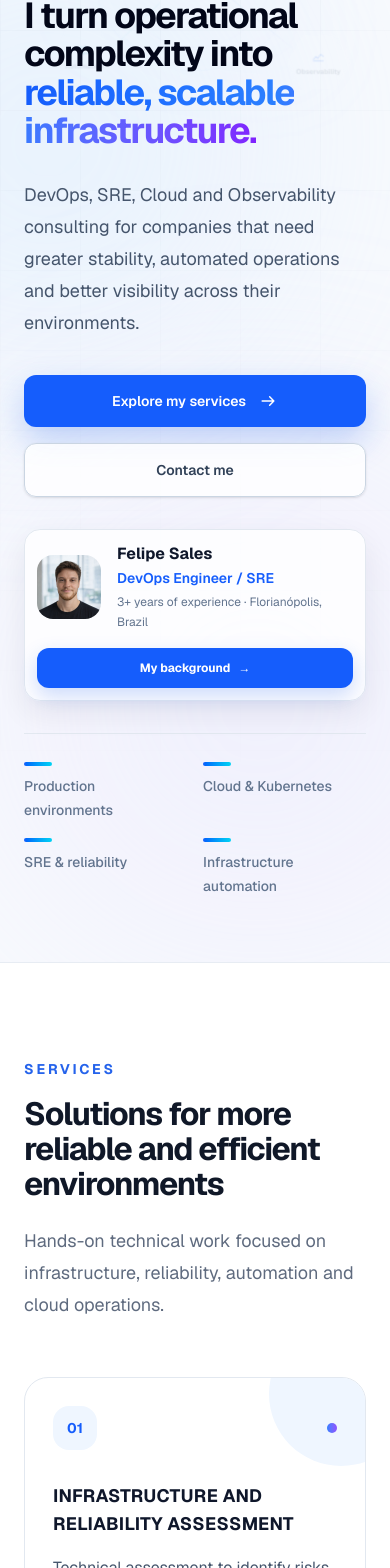
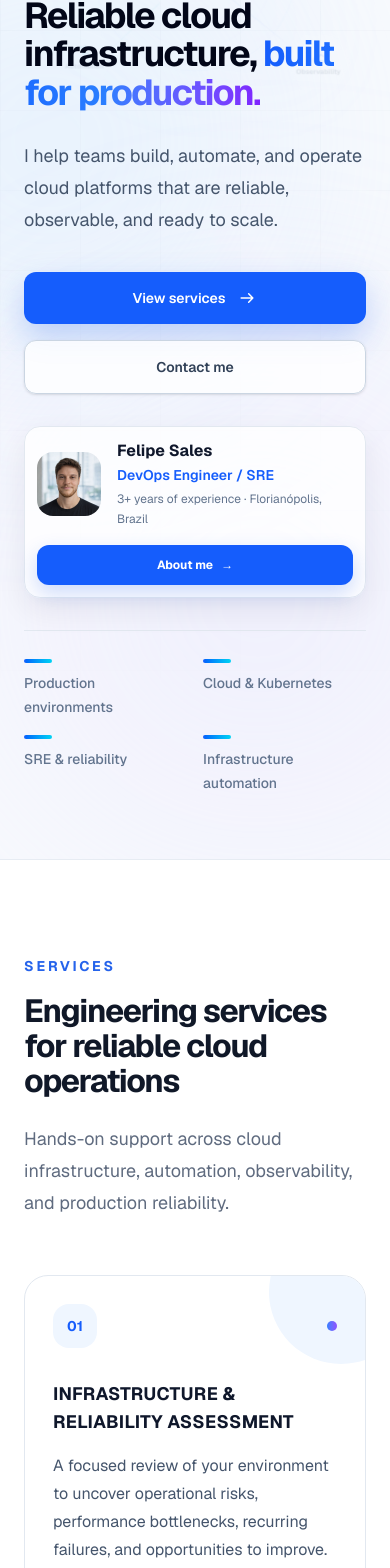
Before and after one commit to felipesalesdeoliveira/fso-cloud-consulting, a Next.js app: page /en in a window 390 px wide. Shown: the part 226-1794 px from the top of the page. Built offline with nearby package versions, Linux system fonts and the light colour scheme.

Commit message:
refactor: improve English website copy (#37)
* refactor: improve English website copy

* fix: escape apostrophes in service copy

```diff
--- a/app/en/page.tsx
+++ b/app/en/page.tsx
@@ -6,7 +6,7 @@ import { About, Articles, Footer, Process, Projects, Services, Technologies } fr
 import { siteConfig, siteImage } from "@/lib/site";
 
 const title = "FSO Cloud Consulting | DevOps & Reliability Engineering";
-const description = "DevOps, SRE, Cloud, Observability, Kubernetes and reliability consulting for production environments.";
+const description = "DevOps and SRE consulting for reliable cloud infrastructure, automation, Kubernetes, observability, and production operations.";
 
 export const metadata: Metadata = {
   title,
--- a/components/Contact.tsx
+++ b/components/Contact.tsx
@@ -45,10 +45,10 @@ export function Contact({ locale = "pt" }: { locale?: "pt" | "en" }) {
           <div>
             <p className="text-sm font-bold uppercase tracking-[0.2em] text-blue-300">{english ? "Contact" : "Contato"}</p>
             <h2 className="mt-5 max-w-2xl text-3xl font-bold leading-[1.1] tracking-[-0.035em] md:text-5xl">
-              {english ? "Is your infrastructure ready to scale reliably?" : "Sua infraestrutura está preparada para crescer com confiabilidade?"}
+              {english ? "Let's build a more reliable platform." : "Sua infraestrutura está preparada para crescer com confiabilidade?"}
             </h2>
             <p className="mt-7 max-w-xl text-lg leading-8 text-slate-300">
-              {english ? "I want to understand your environment and identify opportunities for automation, observability, stability and cost efficiency." : "Quero conhecer os desafios do seu ambiente e ajudar a identificar oportunidades de automação, observabilidade, estabilidade e redução de custos."}
+              {english ? "Tell me about your environment and the challenges you are facing. I can help identify practical ways to improve automation, observability, reliability, and cloud efficiency." : "Quero conhecer os desafios do seu ambiente e ajudar a identificar oportunidades de automação, observabilidade, estabilidade e redução de custos."}
             </p>
             <a
               href="https://wa.me/5548996297388?text=Ol%C3%A1%21%20Conheci%20a%20FSO%20Cloud%20Consulting%20pelo%20site%20e%20gostaria%20de%20conversar%20sobre%20os%20servi%C3%A7os."
--- a/components/Hero.tsx
+++ b/components/Hero.tsx
@@ -476,15 +476,15 @@ export function Hero({ locale = "pt" }: { locale?: "pt" | "en" }) {
           </div>
 
           <h1 className="max-w-4xl text-4xl font-bold leading-[1.07] tracking-[-0.045em] text-slate-950 md:text-6xl lg:text-[58px]">
-            {english ? "I turn operational complexity into " : "Transformo complexidade operacional em "}
+            {english ? "Reliable cloud infrastructure, " : "Transformo complexidade operacional em "}
             <span className="bg-gradient-to-r from-blue-600 via-blue-500 to-violet-600 bg-clip-text text-transparent">
-              {english ? "reliable, scalable infrastructure." : "infraestrutura confiável e escalável."}
+              {english ? "built for production." : "infraestrutura confiável e escalável."}
             </span>
           </h1>
 
           <p className="mt-7 max-w-2xl text-lg leading-8 text-slate-600">
             {english
-              ? "DevOps, SRE, Cloud and Observability consulting for companies that need greater stability, automated operations and better visibility across their environments."
+              ? "I help teams build, automate, and operate cloud platforms that are reliable, observable, and ready to scale."
               : "Consultoria especializada em DevOps, SRE, Cloud e Observabilidade para empresas que precisam aumentar a estabilidade, automatizar operações e ter mais visibilidade sobre seus ambientes."}
           </p>
 
@@ -493,7 +493,7 @@ export function Hero({ locale = "pt" }: { locale?: "pt" | "en" }) {
               href={english ? "#services" : "#servicos"}
               className="inline-flex w-full items-center justify-center gap-3 rounded-xl bg-blue-600 px-6 py-4 text-center text-sm font-semibold text-white shadow-[0_14px_32px_rgba(37,99,235,0.25)] transition duration-300 hover:-translate-y-1 hover:bg-blue-700 hover:shadow-[0_18px_40px_rgba(37,99,235,0.32)] sm:w-auto"
             >
-              {english ? "Explore my services" : "Conheça meus serviços"}
+              {english ? "View services" : "Conheça meus serviços"}
               <ArrowIcon />
             </a>
 
@@ -519,7 +519,7 @@ export function Hero({ locale = "pt" }: { locale?: "pt" | "en" }) {
               <p className="mt-1 text-xs leading-5 text-slate-500">{english ? "3+ years of experience · Florianópolis, Brazil" : "Mais de 3 anos de experiência · Florianópolis, SC"}</p>
             </div>
             <a href={english ? "#about" : "#sobre"} className="inline-flex w-full shrink-0 items-center justify-center gap-2 rounded-xl bg-blue-600 px-4 py-3 text-xs font-bold text-white shadow-[0_8px_20px_rgba(37,99,235,0.22)] transition hover:-translate-y-0.5 hover:bg-blue-700 hover:shadow-[0_12px_26px_rgba(37,99,235,0.3)] sm:w-auto">
-              {english ? "My background" : "Minha trajetória"} <span aria-hidden="true">→</span>
+              {english ? "About me" : "Minha trajetória"} <span aria-hidden="true">→</span>
             </a>
           </div>
 
--- a/components/Sections.tsx
+++ b/components/Sections.tsx
@@ -33,9 +33,9 @@ export function Services({ locale = "pt" }: { locale?: "pt" | "en" }) {
       <div className="mx-auto max-w-7xl">
         <div className="max-w-3xl">
           <p className="section-label">{english ? "Services" : "Serviços"}</p>
-          <h2 className="section-title">{english ? "Solutions for more reliable and efficient environments" : "Soluções para ambientes mais confiáveis e eficientes"}</h2>
+          <h2 className="section-title">{english ? "Engineering services for reliable cloud operations" : "Soluções para ambientes mais confiáveis e eficientes"}</h2>
           <p className="section-description">
-            {english ? "Hands-on technical work focused on infrastructure, reliability, automation and cloud operations." : "Atuação técnica direcionada aos principais desafios de infraestrutura, confiabilidade, automação e operação em nuvem."}
+            {english ? "Hands-on support across cloud infrastructure, automation, observability, and production reliability." : "Atuação técnica direcionada aos principais desafios de infraestrutura, confiabilidade, automação e operação em nuvem."}
           </p>
         </div>
 
@@ -80,9 +80,9 @@ export function Process({ locale = "pt" }: { locale?: "pt" | "en" }) {
       <div className="relative mx-auto max-w-7xl">
         <div className="max-w-3xl">
           <p className="section-label">{english ? "How it works" : "Como funciona"}</p>
-          <h2 className="section-title">{english ? "A clear process from assessment to delivery" : "Um processo claro do diagnóstico à evolução"}</h2>
+          <h2 className="section-title">{english ? "A practical path from discovery to handover" : "Um processo claro do diagnóstico à evolução"}</h2>
           <p className="section-description">
-            {english ? "Every engagement starts with context and progresses through clear priorities, technical follow-up and aligned deliverables." : "Cada projeto começa com a compreensão do cenário atual e evolui com prioridades claras, acompanhamento técnico e entregas alinhadas às necessidades da empresa."}
+            {english ? "Every engagement begins with the current environment and business goals, then moves through clear priorities, controlled delivery, and an effective handover." : "Cada projeto começa com a compreensão do cenário atual e evolui com prioridades claras, acompanhamento técnico e entregas alinhadas às necessidades da empresa."}
           </p>
         </div>
 
@@ -112,16 +112,16 @@ export function About({ locale = "pt" }: { locale?: "pt" | "en" }) {
       <div className="mx-auto grid max-w-7xl gap-16 lg:grid-cols-[1.08fr_0.92fr]">
         <div>
           <p className="section-label">{english ? "About" : "Sobre"}</p>
-          <h2 className="section-title">{english ? "DevOps and SRE applied to production environments." : "DevOps e SRE aplicados a ambientes de produção."}</h2>
+          <h2 className="section-title">{english ? "DevOps and SRE, grounded in production experience." : "DevOps e SRE aplicados a ambientes de produção."}</h2>
           <div className="mt-8 max-w-3xl space-y-5 text-lg leading-8 text-slate-600">
             <p>
-              {english ? "I am a DevOps Engineer and SRE with more than three years of experience in cloud infrastructure, automation, Kubernetes, CI/CD and observability, building and operating production environments." : "Sou DevOps Engineer/SRE com mais de 3 anos de experiência em infraestrutura cloud, automação, Kubernetes, CI/CD e observabilidade, atuando na construção, operação e evolução de ambientes de produção."}
+              {english ? "I am a DevOps Engineer and SRE with more than three years of hands-on experience building, operating, and improving production environments. My work spans cloud infrastructure, automation, Kubernetes, CI/CD, and observability." : "Sou DevOps Engineer/SRE com mais de 3 anos de experiência em infraestrutura cloud, automação, Kubernetes, CI/CD e observabilidade, atuando na construção, operação e evolução de ambientes de produção."}
             </p>
             <p>
-              {english ? "I have hands-on experience with AWS, Terraform, Docker, Kubernetes, Helm, GitHub Actions, Jenkins and Argo CD, as well as Prometheus, Grafana, Loki, Elastic Stack and OpenTelemetry. My work also covers troubleshooting, incident investigation and collaboration with development and infrastructure teams." : "Tenho experiência prática com AWS, Terraform, Docker, Kubernetes, Helm, GitHub Actions, Jenkins e Argo CD, além da implementação de soluções de observabilidade com Prometheus, Grafana, Loki, Elastic Stack e OpenTelemetry. Minha atuação também envolve troubleshooting, investigação de incidentes e colaboração com equipes de desenvolvimento e infraestrutura."}
+              {english ? "I work with AWS, Terraform, Docker, Kubernetes, Helm, GitHub Actions, Jenkins, and Argo CD, alongside observability tooling such as Prometheus, Grafana, Loki, Elastic Stack, and OpenTelemetry. I also troubleshoot complex issues, investigate incidents, and work closely with development and infrastructure teams." : "Tenho experiência prática com AWS, Terraform, Docker, Kubernetes, Helm, GitHub Actions, Jenkins e Argo CD, além da implementação de soluções de observabilidade com Prometheus, Grafana, Loki, Elastic Stack e OpenTelemetry. Minha atuação também envolve troubleshooting, investigação de incidentes e colaboração com equipes de desenvolvimento e infraestrutura."}
             </p>
             <p>
-              {english ? "My previous background in Civil Engineering contributes a structured perspective on planning, risk, cost and problem solving. Through FSO Cloud Consulting, I apply this experience to deliver reliable, automated solutions aligned with each environment." : "Minha formação anterior em Engenharia Civil contribuiu para uma visão estruturada de planejamento, riscos, custos e resolução de problemas. À frente da FSO Cloud Consulting, aplico essa experiência para desenvolver soluções confiáveis, automatizadas e alinhadas às necessidades de cada ambiente."}
+              {english ? "My background in Civil Engineering shaped a structured approach to planning, risk, cost, and problem-solving. At FSO Cloud Consulting, I bring that discipline to reliable, automated solutions tailored to each environment." : "Minha formação anterior em Engenharia Civil contribuiu para uma visão estruturada de planejamento, riscos, custos e resolução de problemas. À frente da FSO Cloud Consulting, aplico essa experiência para desenvolver soluções confiáveis, automatizadas e alinhadas às necessidades de cada ambiente."}
             </p>
           </div>
           <a
@@ -162,9 +162,9 @@ export function Projects({ locale = "pt" }: { locale?: "pt" | "en" }) {
       <div className="mx-auto max-w-7xl">
         <div className="max-w-3xl">
           <p className="section-label">{english ? "Projects and technical cases" : "Projetos e casos técnicos"}</p>
-          <h2 className="section-title">{english ? "Experience applied to real challenges" : "Experiência aplicada a desafios reais"}</h2>
+          <h2 className="section-title">{english ? "Production-minded engineering, applied to real challenges" : "Experiência aplicada a desafios reais"}</h2>
           <p className="section-description">
-            {english ? "Technical cases that demonstrate a practical approach to reliability, observability, automation and infrastructure." : "Casos técnicos que demonstram uma abordagem prática para confiabilidade, observabilidade, automação e infraestrutura."}
+            {english ? "Technical case studies focused on sound architecture, reliable operations, automation, and measurable outcomes." : "Casos técnicos que demonstram uma abordagem prática para confiabilidade, observabilidade, automação e infraestrutura."}
           </p>
         </div>
         {featuredProject && (
@@ -221,9 +221,9 @@ export function Articles({ locale = "pt" }: { locale?: "pt" | "en" }) {
         <div className="flex flex-col gap-8 lg:flex-row lg:items-end lg:justify-between">
           <div className="max-w-3xl">
             <p className="section-label">{english ? "Articles and knowledge" : "Artigos e conhecimento"}</p>
-            <h2 className="section-title">{english ? "Technical content for better decisions" : "Conteúdo técnico para decisões mais conscientes"}</h2>
+            <h2 className="section-title">{english ? "Practical insight for better technical decisions" : "Conteúdo técnico para decisões mais conscientes"}</h2>
             <p className="section-description">
-              {english ? "Practical perspectives on DevOps, SRE, Cloud, Observability and the challenges of modern production environments." : "Reflexões, guias e experiências práticas sobre DevOps, SRE, Cloud, Observabilidade e os desafios reais da operação de ambientes modernos."}
+              {english ? "Field notes, guides, and practical perspectives on DevOps, SRE, cloud, observability, and modern production systems." : "Reflexões, guias e experiências práticas sobre DevOps, SRE, Cloud, Observabilidade e os desafios reais da operação de ambientes modernos."}
             </p>
           </div>
           <a href={english ? "#articles" : "#artigos"} className="inline-flex w-fit items-center gap-3 text-sm font-bold text-blue-600 transition hover:gap-4 hover:text-blue-700">
@@ -277,15 +277,15 @@ export function Technologies({ locale = "pt" }: { locale?: "pt" | "en" }) {
         <div className="grid gap-10 lg:grid-cols-[1fr_0.55fr] lg:items-end">
           <div className="max-w-3xl">
             <p className="section-label">{english ? "Technologies and capabilities" : "Tecnologias e competências"}</p>
-            <h2 className="section-title">{english ? "Tools selected for each challenge" : "Ferramentas aplicadas de acordo com o desafio"}</h2>
+            <h2 className="section-title">{english ? "The right tools for the problem at hand" : "Ferramentas aplicadas de acordo com o desafio"}</h2>
             <p className="section-description">
-              {english ? "Each technology is selected according to context, objectives, architecture and operational maturity." : "Cada tecnologia é escolhida conforme o contexto, os objetivos, a arquitetura e o nível de maturidade de cada ambiente."}
+              {english ? "Technology choices are driven by context, architecture, business goals, and the team's operational maturity." : "Cada tecnologia é escolhida conforme o contexto, os objetivos, a arquitetura e o nível de maturidade de cada ambiente."}
             </p>
           </div>
           <div className="rounded-3xl border border-white/90 bg-white/60 p-6 shadow-[0_18px_50px_rgba(37,99,235,0.08)] backdrop-blur-xl">
             <p className="text-xs font-bold uppercase tracking-[0.18em] text-blue-600">{english ? "Approach" : "Abordagem"}</p>
             <p className="mt-3 leading-7 text-slate-600">
-              {english ? "The tool is not the goal. It is applied to improve reliability, operational efficiency and the ability to evolve." : "A ferramenta não é o objetivo. Ela é aplicada para aumentar confiabilidade, eficiência operacional e capacidade de evolução."}
+              {english ? "Tools are a means, not the goal. I use them to improve reliability, operational efficiency, and the team's ability to evolve the platform." : "A ferramenta não é o objetivo. Ela é aplicada para aumentar confiabilidade, eficiência operacional e capacidade de evolução."}
             </p>
           </div>
         </div>
@@ -326,11 +326,11 @@ export function Technologies({ locale = "pt" }: { locale?: "pt" | "en" }) {
           <div>
             <p className="text-xs font-bold uppercase tracking-[0.18em] text-blue-100">{english ? "More than tools" : "Mais do que ferramentas"}</p>
             <p className="mt-2 max-w-3xl text-lg font-semibold leading-7">
-              {english ? "Architecture, automation and observability connected to support more reliable environments." : "Arquitetura, automação e observabilidade conectadas para sustentar ambientes mais confiáveis."}
+              {english ? "Architecture, automation, and observability working together to support reliable production systems." : "Arquitetura, automação e observabilidade conectadas para sustentar ambientes mais confiáveis."}
             </p>
           </div>
           <a href={english ? "#contact" : "#contato"} className="inline-flex shrink-0 items-center justify-center gap-2 rounded-xl bg-white px-5 py-3 text-sm font-bold text-blue-700 shadow-lg transition duration-300 hover:-translate-y-1 hover:bg-blue-50">
-            {english ? "Discuss your environment" : "Conversar sobre o ambiente"}
+            {english ? "Let's discuss your environment" : "Conversar sobre o ambiente"}
             <ArrowIcon />
           </a>
         </div>
--- a/data/content-en.ts
+++ b/data/content-en.ts
@@ -1,32 +1,32 @@
 export const servicesEn = [
-  { slug: "infrastructure-reliability-assessment", title: "Infrastructure and reliability assessment", description: "Technical assessment to identify risks, bottlenecks, recurring failures and improvement opportunities." },
-  { slug: "observability-monitoring", title: "Observability and monitoring", description: "Metrics, logs, traces, dashboards and actionable alerts for greater visibility and faster incident investigation." },
-  { slug: "infrastructure-automation-cicd", title: "Infrastructure automation and CI/CD", description: "Automated environments, pipelines, deployments and operational processes with greater consistency and safety." },
-  { slug: "cloud-cost-optimization", title: "Cloud and cost optimization", description: "Architecture and consumption analysis to optimize cloud resources without compromising performance or reliability." },
-  { slug: "kubernetes-container-platforms", title: "Kubernetes and container platforms", description: "Implementation, evolution and troubleshooting of clusters and workloads for stable production operations." },
-  { slug: "sre-reliability-management", title: "SRE practices and reliability management", description: "Reliability indicators and objectives, incident management and data-driven continuous improvement." },
+  { slug: "infrastructure-reliability-assessment", title: "Infrastructure & reliability assessment", description: "A focused review of your environment to uncover operational risks, performance bottlenecks, recurring failures, and opportunities to improve." },
+  { slug: "observability-monitoring", title: "Observability & monitoring", description: "Metrics, logs, traces, dashboards, and actionable alerts that make systems easier to understand and incidents faster to resolve." },
+  { slug: "infrastructure-automation-cicd", title: "Infrastructure automation & CI/CD", description: "Repeatable infrastructure, delivery pipelines, and operational workflows designed to make changes safer and more consistent." },
+  { slug: "cloud-cost-optimization", title: "Cloud architecture & cost optimization", description: "Architecture and usage reviews that reduce unnecessary cloud spend without trading away performance or reliability." },
+  { slug: "kubernetes-container-platforms", title: "Kubernetes & container platforms", description: "Design, improvement, and troubleshooting of clusters and workloads for dependable day-to-day production operations." },
+  { slug: "sre-reliability-management", title: "SRE & reliability management", description: "Service-level objectives, reliability indicators, incident practices, and continuous improvement grounded in operational data." },
 ];
 
 export const processEn = [
-  { step: "01", title: "Assessment", text: "Understanding the environment, technical challenges, constraints and business objectives." },
-  { step: "02", title: "Planning", text: "Defining priorities, technical approach, risks, responsibilities and deliverables." },
-  { step: "03", title: "Implementation", text: "Controlled execution with validation, documentation and technical follow-up." },
-  { step: "04", title: "Continuous evolution", text: "Reviewing outcomes, transferring knowledge and defining the next steps." },
+  { step: "01", title: "Discovery", text: "I learn how the environment works today, where the risks are, and what the business needs to achieve." },
+  { step: "02", title: "Planning", text: "I define the priorities, technical approach, responsibilities, risks, and expected deliverables." },
+  { step: "03", title: "Delivery", text: "I implement the solution in controlled stages, with validation, documentation, and clear communication throughout." },
+  { step: "04", title: "Handover", text: "I review the outcome, share the operational knowledge, and make sure the team is ready to own the solution." },
 ];
 
 export const projectsEn = [
   {
     slug: "frontend-cdn-s3-tls-custom-domain",
     category: "AWS & CDN",
-    title: "Frontend with CDN, S3, TLS and custom domain",
-    description: "React SPA hosted in a private S3 bucket and globally distributed through CloudFront, with ACM TLS and Route 53 DNS.",
-    challenge: "Publish a low-latency SPA on a custom domain while protecting the origin and preserving client-side routes.",
-    solution: "Private S3 origin, CloudFront, ACM, Route 53, OAC and SPA route fallback to index.html.",
-    result: "Global CDN delivery, enforced HTTPS, working SPA routes and blocked direct access to the bucket.",
+    title: "Secure frontend delivery on AWS",
+    description: "A React SPA served from a private S3 origin through CloudFront, with managed TLS and DNS in Route 53.",
+    challenge: "Deliver a low-latency SPA on a custom domain without exposing the origin or breaking client-side routing.",
+    solution: "A private S3 origin protected by OAC, fronted by CloudFront, ACM, and Route 53, with a dedicated SPA routing fallback.",
+    result: "Fast global delivery, HTTPS by default, reliable client-side routes, and no direct public access to the bucket.",
     status: "Completed", technologies: ["React", "Amazon S3", "CloudFront", "ACM", "Route 53", "OAC"],
   },
-  { slug: null, category: "Kubernetes", title: "Observability in distributed environments", description: "Centralized metrics, logs and operational indicators for faster incident investigation.", status: "Coming soon", challenge: null, solution: null, result: null, technologies: [] },
-  { slug: null, category: "Cloud & IaC", title: "Automated cloud infrastructure", description: "Provisioning and standardization through infrastructure as code and automation practices.", status: "Coming soon", challenge: null, solution: null, result: null, technologies: [] },
+  { slug: null, category: "Kubernetes", title: "Observability for distributed systems", description: "Centralized metrics, logs, and operational signals designed to speed up incident investigation.", status: "Coming soon", challenge: null, solution: null, result: null, technologies: [] },
+  { slug: null, category: "Cloud & IaC", title: "Cloud infrastructure as code", description: "Repeatable, standardized cloud environments delivered through infrastructure as code and automation.", status: "Coming soon", challenge: null, solution: null, result: null, technologies: [] },
 ];
 
 export const articlesEn = [
@@ -35,7 +35,7 @@ export const articlesEn = [
   { category: "Cloud & FinOps", title: "FinOps beyond cost reduction", description: "Optimizing cloud environments without compromising performance, stability or growth.", readingTime: "7 min read", status: "Coming soon" },
 ];
 
-export const highlightsEn = ["3+ years of experience in DevOps and SRE", "Hands-on work in production environments", "AWS, Terraform, Kubernetes, CI/CD and GitOps", "Observability, troubleshooting and reliability"];
+export const highlightsEn = ["3+ years in DevOps and SRE", "Hands-on production experience", "AWS, Terraform, Kubernetes, CI/CD, and GitOps", "Observability, incident response, and reliability"];
 
 export const technologyCopyEn: Record<string, { title: string; description: string }> = {
   Cloud: { title: "Cloud", description: "Platforms used to build and operate secure, scalable and highly available environments." },
```
Also changed, not shown: app/en/projects/frontend-cdn-s3-tls-custom-domain/page.tsx (+5 -5 lines), app/en/services/[slug]/page.tsx (+3 -3 lines).
